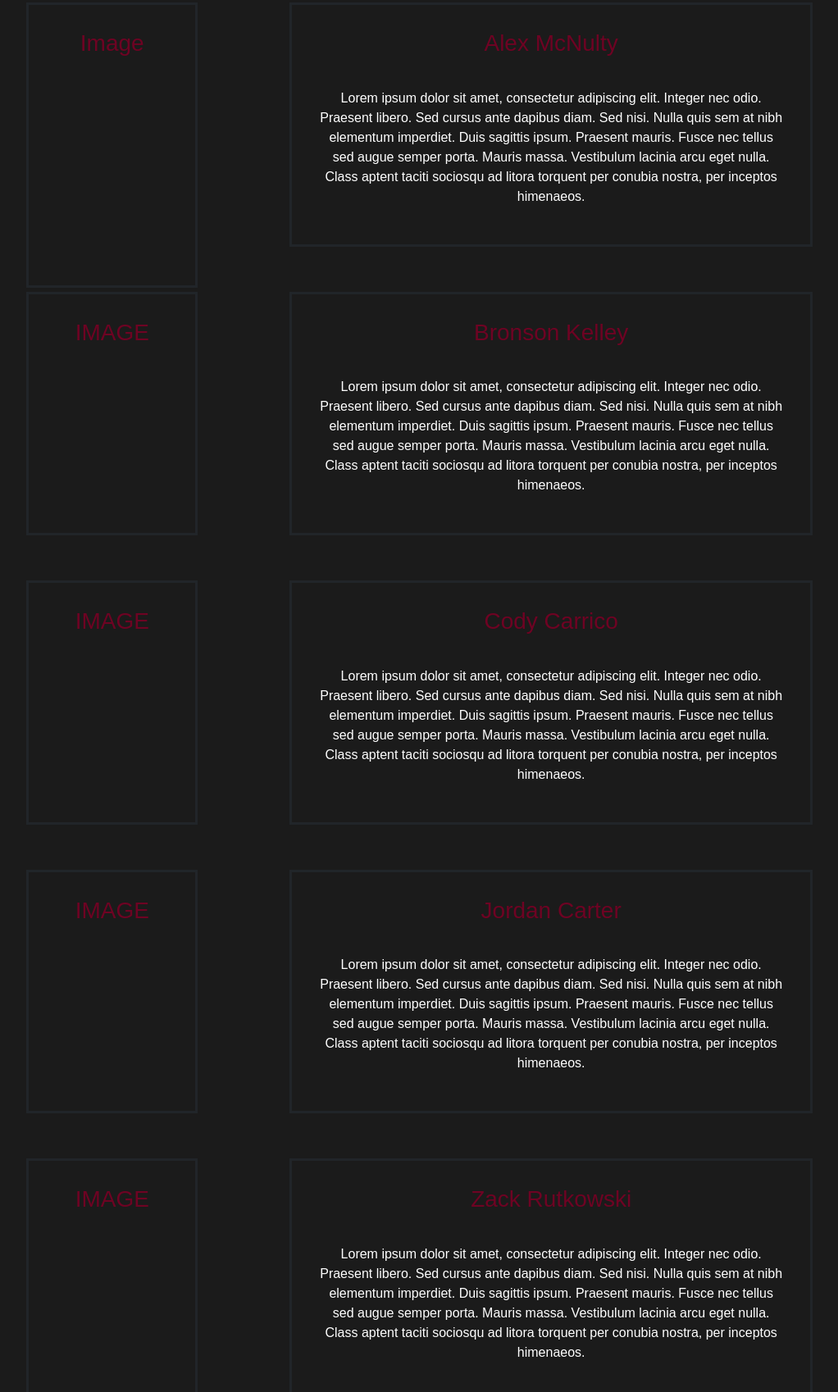
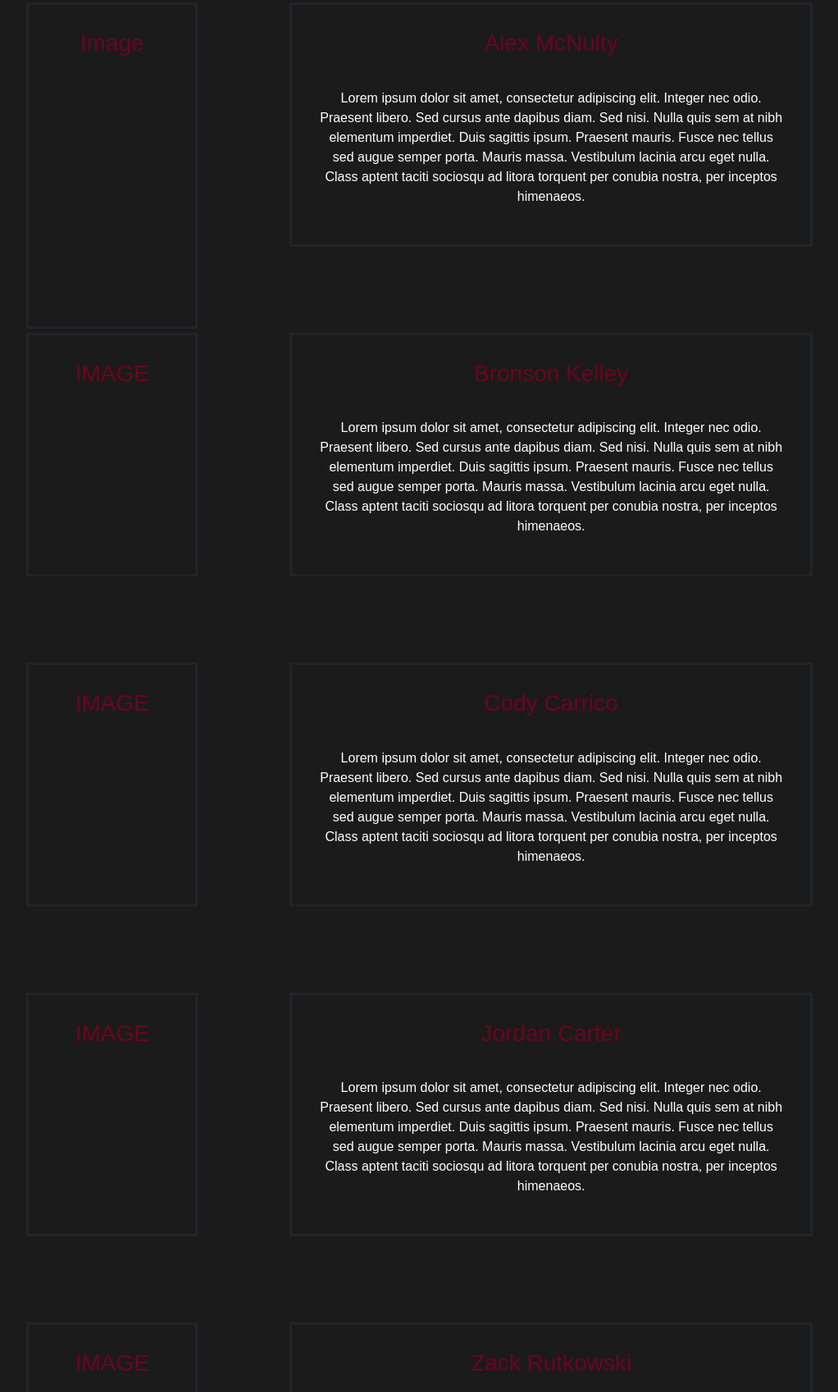
Before and after one commit to Clunky742/CapstoneWebDev, a plain HTML site: page WebDevTest/about.html in a window 1280 px wide. Shown: the part 302-2000 px from the top of the page at 82% size, without its empty margins (182-1204 px from the left). Drawn offline with nearby package versions, Linux system fonts and the light colour scheme.

Commit message:
margins100

```diff
--- a/WebDevTest/testStyle.css
+++ b/WebDevTest/testStyle.css
@@ -266,7 +266,7 @@ iframe {
     grid-row: 5/8;
     border-color:black;
     border: solid;
-    margin-bottom: 50px;
+    margin-bottom: 100px;
 }
 
 .imagetwo {
@@ -275,7 +275,7 @@ iframe {
     grid-row: 8/11;
     border-color:black;
     border: solid;
-    margin-bottom: 50px;
+    margin-bottom: 100px;
 }
 
 .imagethree {
@@ -284,7 +284,7 @@ iframe {
     grid-row: 11/14;
     border-color:black;
     border: solid;
-    margin-bottom: 50px;
+    margin-bottom: 100px;
 }
 
 .imagefour {
@@ -293,7 +293,7 @@ iframe {
     grid-row: 14/17;
     border-color:black;
     border: solid;
-    margin-bottom: 50px;
+    margin-bottom: 100px;
 }
 
 .imagefive {
@@ -302,7 +302,7 @@ iframe {
     grid-row: 17/20;
     border-color:black;
     border: solid;
-    margin-bottom: 50px;
+    margin-bottom: 100px;
 }
 
 .bioMain {
@@ -311,7 +311,7 @@ iframe {
     grid-row: 2/5;
     border-color:black;
     border: solid;
-    margin-bottom: 50px;
+    margin-bottom: 100px;
 }
 
 .bioOne {
@@ -320,7 +320,7 @@ iframe {
     grid-row: 5/8;
     border-color:black;
     border: solid;
-    margin-bottom: 50px;
+    margin-bottom: 100px;
 }
 
 .bioTwo {
@@ -329,7 +329,7 @@ iframe {
     grid-row: 8/11;
     border-color:black;
     border: solid;
-    margin-bottom: 50px;
+    margin-bottom: 100px;
 }
 
 .bioThree {
@@ -338,7 +338,7 @@ iframe {
     grid-row: 11/14;
     border-color:black;
     border: solid;
-    margin-bottom: 50px;
+    margin-bottom: 100px;
 }
 
 .bioFour {
@@ -347,7 +347,7 @@ iframe {
     grid-row: 14/17;
     border-color:black;
     border: solid;
-    margin-bottom: 50px;
+    margin-bottom: 100px;
 }
 
 /*Settings Page*/
```
